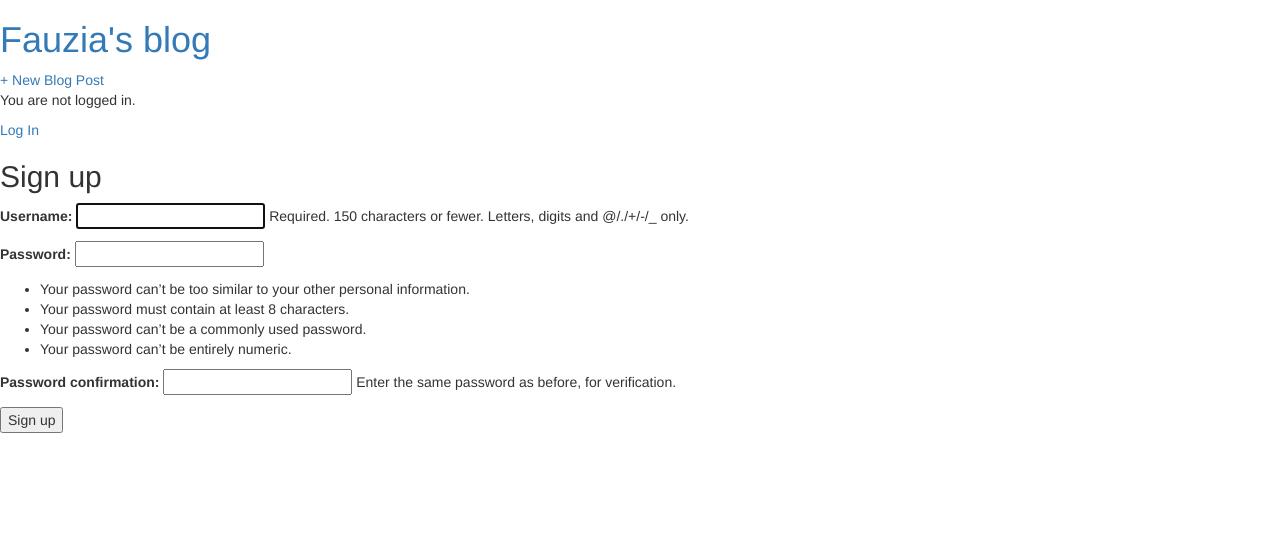
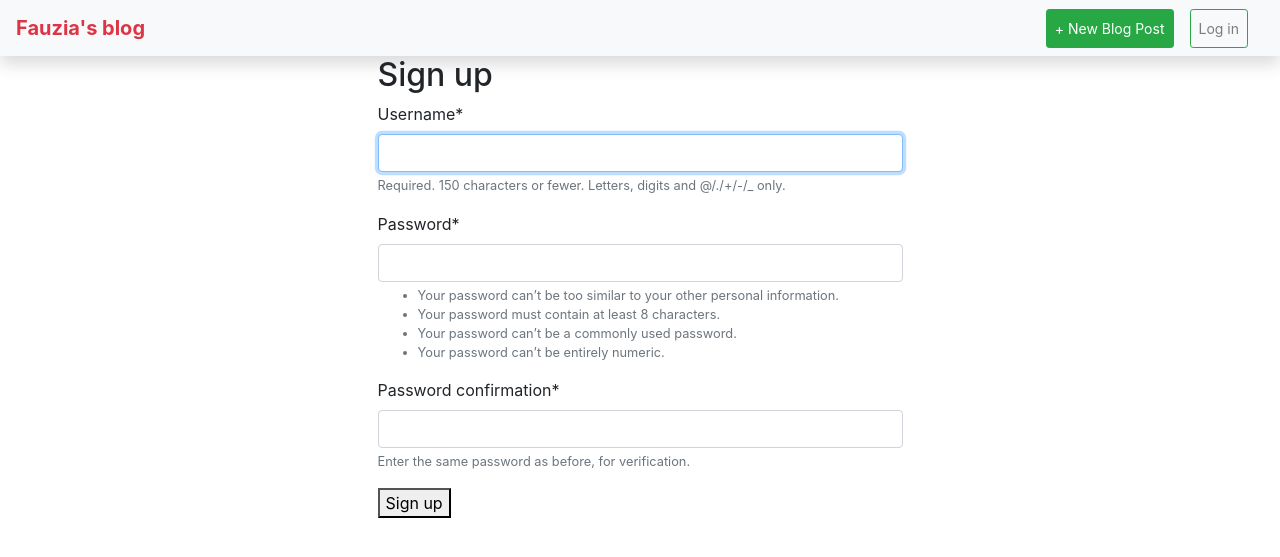
Before and after one commit to fauzia-faruk/blog, a Django app: page /accounts/signup/ in a window 1280 px wide. Shown: the top 557 px of the page. Run offline with Django 3.2, Linux system fonts and the light colour scheme; some libraries are stand-ins or nearby versions.

Commit message:
My blog, first commit

```diff
--- a/blog_project/settings.py
+++ b/blog_project/settings.py
@@ -39,6 +39,7 @@ INSTALLED_APPS = [
     'django.contrib.sessions',
     'django.contrib.messages',
     'django.contrib.staticfiles',
+    'crispy_forms',
 ]
 
 MIDDLEWARE = [
@@ -124,3 +125,5 @@ STATICFILES_DIRS = [os.path.join(BASE_DIR, 'static')]
 
 LOGIN_REDIRECT_URL = 'home'
 LOGOUT_REDIRECT_URL = 'home'
+
+CRISPY_TEMPLATE_PACK = 'bootstrap4'
--- a/templates/base.html
+++ b/templates/base.html
@@ -5,36 +5,63 @@
 
 <head>
     <title>Django blog</title>
+    <meta charset="utf-8">
     <link href="https://fonts.googleapis.com/css?family=Source+Sans+Pro:ǓǏǏ" rel="stylesheet">
     <link href="{% static 'css/base.css' %}" rel="stylesheet">
-    <meta charset="utf-8">
-    <meta name="viewport" content="width=device-width,
-    initial-scale=1, shrink-to-fit=no">
+    <meta name="viewport" content="width=device-width, initial-scale=1" shrink-to-fit=no ">
+    <link rel="stylesheet " href="https://maxcdn.bootstrapcdn.com/bootstrap/4.3.1/css/bootstrap.min.css ">
+    <script src="https://maxcdn.bootstrapcdn.com/bootstrap/4.3.1/js/bootstrap.min.js "></script>
 
-    <link rel="stylesheet" href="//maxcdn.bootstrapcdn.com/bootstrap/3.2.0/css/bootstrap.min.css">
-    <link rel="stylesheet" href="//maxcdn.bootstrapcdn.com/bootstrap/3.2.0/css/bootstrap-theme.min.css">
-    <script src="https://ajax.googleapis.com/ajax/libs/jquery/3.4.1/jquery.min.js"></script>
-    <script src="https://maxcdn.bootstrapcdn.com/bootstrap/3.4.0/js/bootstrap.min.js"></script>
-    <!-- <link rel="stylesheet" href="https://stackpath.bootstrapcdn.com/bootstrap/4.3.1/css/bootstrap.min.css" integrity="sha384-ggOyR0iXCbMQv3Xipma34MD+dH/1fQ784/j6cY/iJTQUOhcWr7x9JvoRxT2MZw1T" crossorigin="anonymous">-->
+
 </head>
 
 <body>
-    <div>
-        <header>
-            <div class="nav-left">
-                <h1><a href="{% url 'home' %}">Fauzia's blog</a></h1>
-            </div>
-            <div class="nav-right">
-                <a href="{% url 'post_new' %}">+ New Blog Post</a>
-            </div>
-        </header>
-        {% if user.is_authenticated %}
-        <p>Hi {{ user.username }}!</p>
-        <p><a href="{% url 'logout' %}">Log out</a></p>
-        {% else %}
-        <p>You are not logged in.</p>
-        <a href="{% url 'login' %}">Log In</a> {% endif %} {% block content %} {% endblock content %}
-    </div>
+
+    <header>
+            <nav class="navbar navbar-expand-lg navbar-light bg-light shadow ">
+                <a class = "navbar-brand font-weight-bold text-danger " href="{% url 'home' %} ">Fauzia's blog</a>
+                <button class="navbar-toggler " type="button " data-toggle="collapse " data-target="#navbarSupportedContent " aria-controls="navbarSupportedContent " aria-expanded="false " aria-label="Toggle navigation ">
+                      <span class="navbar-toggler-icon "></span>
+                </button>
+
+                <div class="collapse navbar-collapse " id="navbarSupportedContent ">
+                    <ul class="navbar-nav ml-auto ">
+
+                        <li class="nav-item ">
+                             <a class="nav-link btn btn-sm btn-success text-white mr-3 "  href="{% url 'post_new' %} ">+ New Blog Post</a>
+                        </li>
+
+                        {% if user.is_authenticated %}
+
+                            <li class="nav-item ">
+                                <a class="nav-link mr-3 "  href="{% url 'logout' %} ">Log out</a>
+                            </li>
+
+                        {% else %}
+
+                            <li class="nav-item ">
+                                <a class="nav-link btn btn-sm btn-outline-success mr-3 "  href="{% url 'login' %} ">Log in</a>
+                            </li>
+
+                        {% endif %}
+
+                    </ul>
+
+
+                </div>
+            </nav>
+
+
+ <div class="container ">
+    {% block content %}
+
+
+
+    {% endblock content %}
+
+</div>
+
+
 </body>
 
 </html>
--- a/templates/registration/login.html
+++ b/templates/registration/login.html
@@ -1,9 +1,9 @@
 <!DOCTYPE html>
 <html>
-{% extends 'base.html' %} {% block content %}
+{% extends 'base.html' %} {% load crispy_forms_tags %} {% block content %}
 <h2>Log In</h2>
 <form method="post">
-    {% csrf_token %} {{ form.as_p }}
+    {% csrf_token %} {{ form|crispy }}
     <button type="submit">Log In</button>
 </form>
 {% endblock content %}
--- a/templates/signup.html
+++ b/templates/signup.html
@@ -1,11 +1,17 @@
 <!DOCTYPE html>
 <html>
-{% extends 'base.html' %} {% block content %}
-<h2>Sign up</h2>
-<form method="post">
-    {% csrf_token %} {{ form.as_p }}
-    <button type="submit">Sign up</button>
-</form>
+{% extends 'base.html' %} {% load crispy_forms_tags %} {% block content %}
+<div class="row m-0 p-0">
+
+    <div class="col-md-6 ml-md-auto mr-md-auto">
+
+        <h2>Sign up</h2>
+        <form method="post">
+            {% csrf_token %} {{ form|crispy }}
+            <button type="submit">Sign up</button>
+        </form>
+    </div>
+</div>
 {% endblock content %}
 
 </html>
```
Also changed, not shown: templates/home.html (+14 -5 lines), templates/post_delete.html (+10 -5 lines), templates/post_detail.html (+16 -8 lines), templates/post_edit.html (+9 -9 lines), templates/post_new.html (+10 -5 lines), 1 other file.
